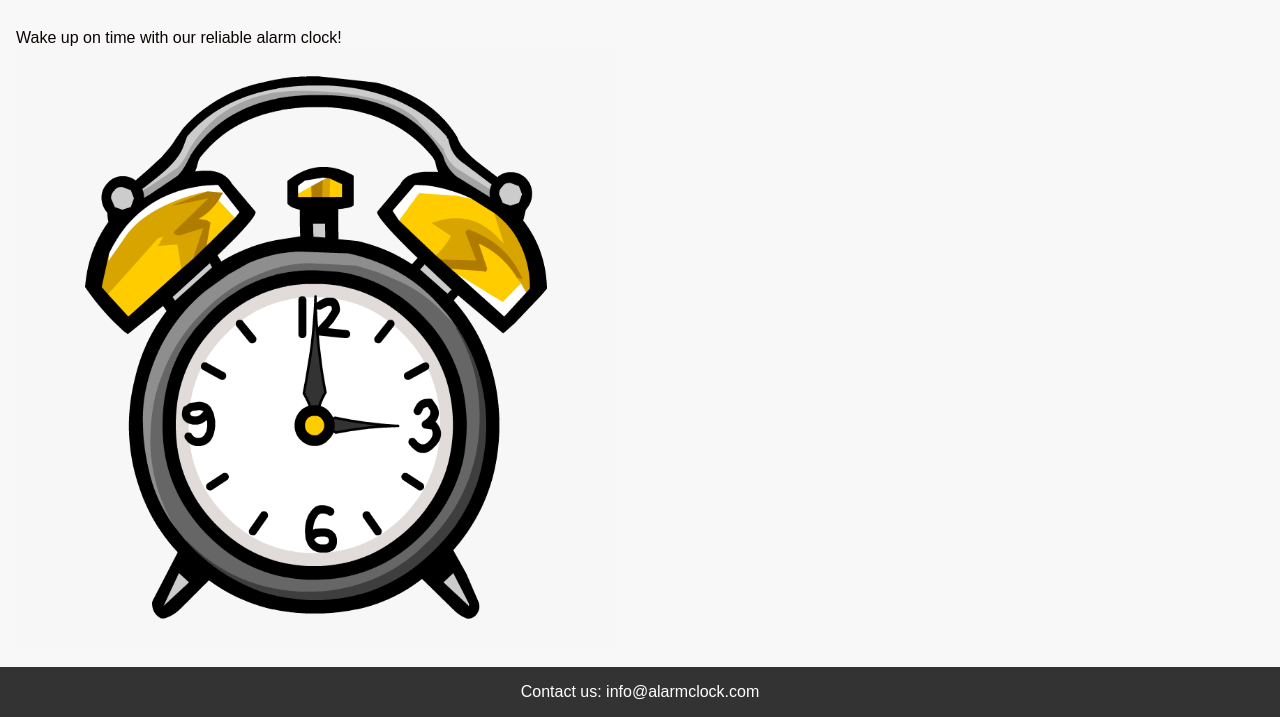
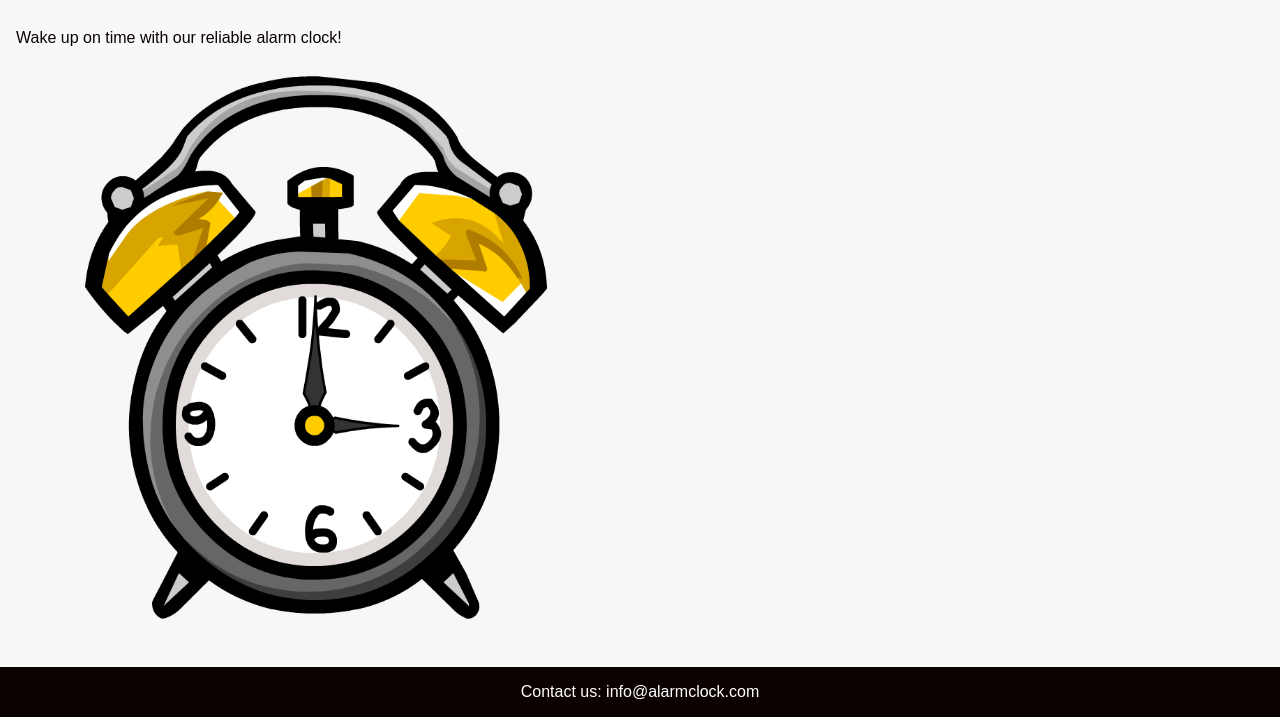
Before and after one commit to nishant3912/website, a plain HTML site: page index.html in a window 1280 px wide. Shown: the part 106-823 px from the top of the page. Drawn offline with Linux system fonts and the light colour scheme.

Commit message:
Update style.css

```diff
--- a/style.css
+++ b/style.css
@@ -68,7 +68,7 @@ input[type="submit"]:hover {
 }
 
 footer {
-    background-color: #333;
+    background-color: #0c0101;
     color: #fff;
     padding: 16px;
     text-align: center;
```
